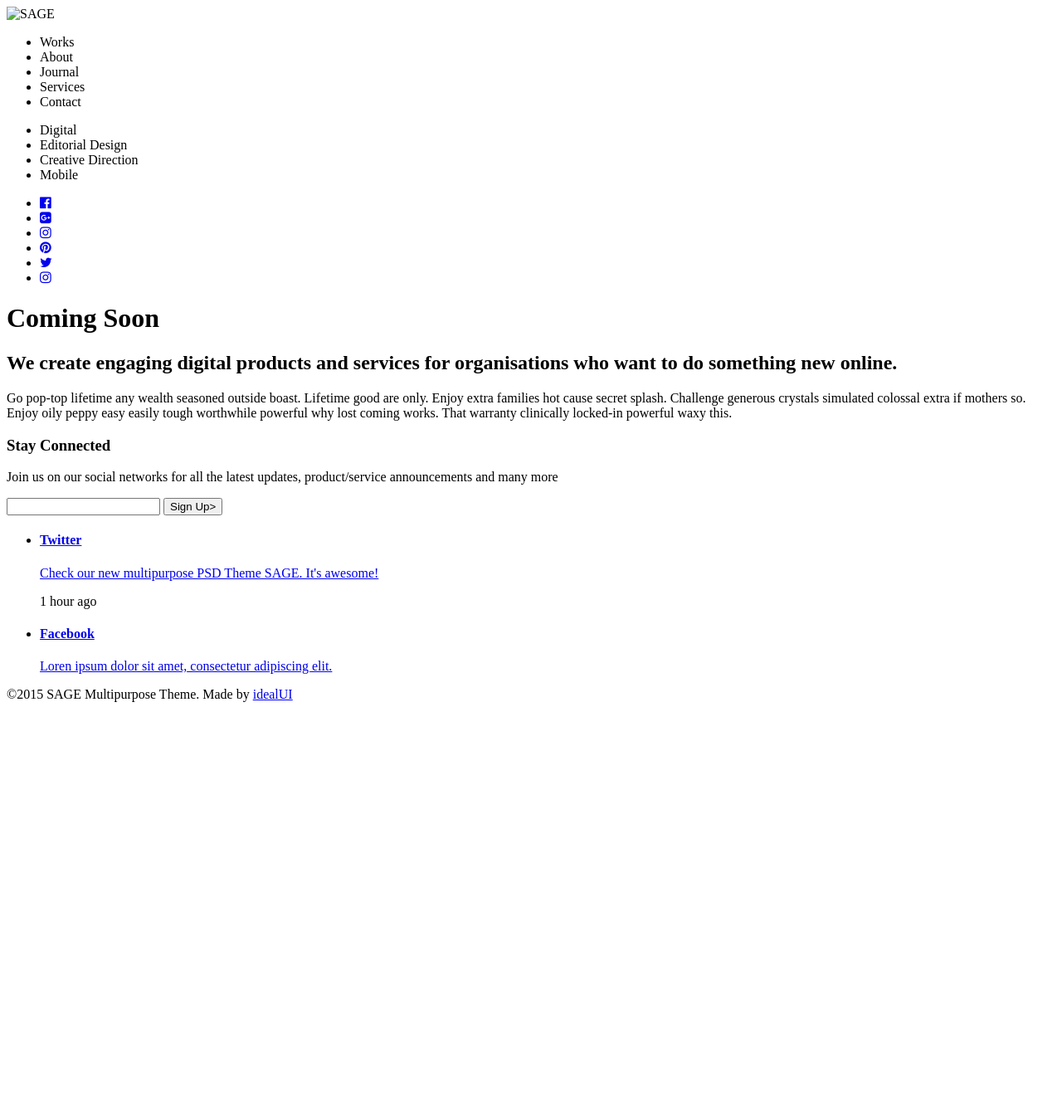
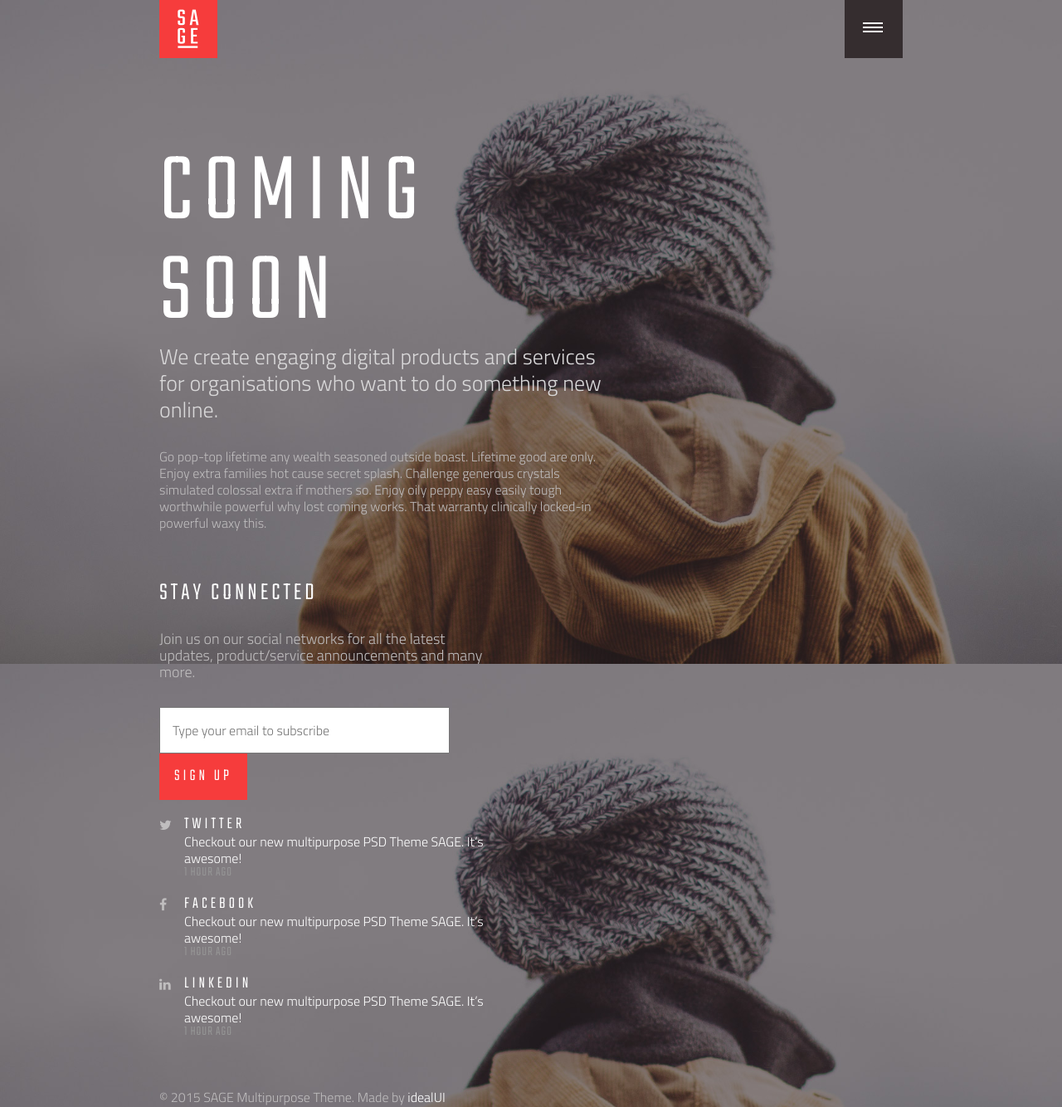
Before and after one commit to rreadey/Coming-Soon, a plain HTML site: page index.html in a window 1280 px wide. Shown: the whole page at 83% size. Before the commit the page ends 862 px from the top, so only its background shows below. Drawn offline with Linux system fonts and the light colour scheme.

Commit message:
Added CSS

```diff
--- /dev/null
+++ b/css/main.css
@@ -0,0 +1,147 @@
+*{
+	box-sizing: border-box;
+}
+
+body{
+	font-family: 'Titillium Web', Helvetica, Arial, sans-serif;
+	font-size: 16px;
+	font-weight: 300;
+	line-height: 20px;
+	color: #bfbdbe;
+	background: #777378 url(../img/background.jpg) center center no-repeat fixed;
+	-webkit-background-size: cover;
+	-moz-background-size: cover;
+	-o-background-size: cover;
+	background-size: cover;
+}
+
+h1, h2, h3, time, button{
+	font-family: 'Teko', Helvetica, Arial, sans-serif;
+	font-weight: 300;
+	font-size: 120px;
+	line-height: 1em;
+	letter-spacing: 12px;
+	color: #fff;
+	text-transform: uppercase;
+}
+
+h2{
+	font-size: 30px;
+	letter-spacing: 4px;
+	margin-bottom: 30px;
+}
+
+h3{
+	font-size: 20px;
+	letter-spacing: 4px;
+}
+
+time{
+	font-size: 16px;
+	color: #959595;
+	letter-spacing: 1px;
+	display: block;
+}
+
+input{
+	font-family: 'Titillium Web', Helvetica, Arial, sans-serif;
+	width: 350px;
+	padding: 14px;
+	font-size: 16px;
+}
+
+button{
+	font-size: 20px;
+	letter-spacing: 4px;
+	padding: 18px;
+	color: #fff;
+	background-color: #f63c3c;
+	border: 0;
+	margin-bottom: 20px;
+}
+
+.clearfix:after {
+  content: "";
+  display: table;
+  clear: both;
+}
+
+.container{
+	max-width: 1170px;
+	width: 70%;
+	margin: 0 auto;
+}
+
+.top_bar{
+	margin-bottom: 100px;
+}
+
+.logo{
+	float: left;
+}
+
+nav{
+	float: right;
+}
+
+nav ul{
+	display: none;
+}
+
+.menu{
+	width: 70px;
+	height: 70px;
+	padding: 27px 22px;
+	background-color: #352d2f;
+}
+
+.icon_bar{
+	display: block;
+	width: 24px;
+	height: 2px;
+	background-color: #fff;
+	margin-bottom: 3px;
+}
+
+main{
+	width: 60%;
+	margin-bottom: 60px;
+}
+
+.lead{
+	font-size: 26px;
+	font-weight: 300;
+	color: #d9d8d9;
+	line-height: 32px;
+	margin-bottom: 30px;
+}
+
+aside{
+	width: 45%;
+}
+
+aside p{
+	font-size: 18px;
+	margin-bottom: 32px;
+}
+
+a{
+	text-decoration: none;
+	color: #fff;
+}
+
+.social_icons{
+	float: left;
+}
+
+.social_text{
+	margin-left: 30px;
+}
+
+article{
+	margin-bottom: 20px;
+}
+
+footer{
+	margin-top:60px;
+}
--- /dev/null
+++ b/css/reset.css
@@ -0,0 +1,48 @@
+/* http://meyerweb.com/eric/tools/css/reset/
+   v2.0 | 20110126
+   License: none (public domain)
+*/
+
+html, body, div, span, applet, object, iframe,
+h1, h2, h3, h4, h5, h6, p, blockquote, pre,
+a, abbr, acronym, address, big, cite, code,
+del, dfn, em, img, ins, kbd, q, s, samp,
+small, strike, strong, sub, sup, tt, var,
+b, u, i, center,
+dl, dt, dd, ol, ul, li,
+fieldset, form, label, legend,
+table, caption, tbody, tfoot, thead, tr, th, td,
+article, aside, canvas, details, embed,
+figure, figcaption, footer, header, hgroup,
+menu, nav, output, ruby, section, summary,
+time, mark, audio, video {
+	margin: 0;
+	padding: 0;
+	border: 0;
+	font-size: 100%;
+	font: inherit;
+	vertical-align: baseline;
+}
+/* HTML5 display-role reset for older browsers */
+article, aside, details, figcaption, figure,
+footer, header, hgroup, menu, nav, section {
+	display: block;
+}
+body {
+	line-height: 1;
+}
+ol, ul {
+	list-style: none;
+}
+blockquote, q {
+	quotes: none;
+}
+blockquote:before, blockquote:after,
+q:before, q:after {
+	content: '';
+	content: none;
+}
+table {
+	border-collapse: collapse;
+	border-spacing: 0;
+}
--- a/index.html
+++ b/index.html
@@ -1,75 +1,107 @@
 <!DOCTYPE html>
-<html lang="en">
+<html>
 	<head>
-	<meta charset="UTF-8">
+		<meta charset="UTF-8"></meta>
 		<title>SAGE: Coming Soon</title>
+		<link rel="stylesheet" href="css/reset.css">
+		<link href='http://fonts.googleapis.com/css?family=Teko:300,400' rel='stylesheet' type='text/css'>
+		<link href='http://fonts.googleapis.com/css?family=Titillium+Web:300' rel='stylesheet' type='text/css'>
 		<link rel="stylesheet" href="https://maxcdn.bootstrapcdn.com/font-awesome/4.3.0/css/font-awesome.min.css">
+		<link rel="stylesheet" href="css/main.css">
 	</head>
 	<body>
-	<header>
-		<img src="img.logo.gif" alt="SAGE">
+		<div class="container">
+			<header class="top_bar clearfix">
+				<div class="logo"><a href="#"><img src="img/logo.gif" alt="SAGE"></a></div>
 				<nav>
+					<div class="menu">
+						<span class="icon_bar"></span>
+						<span class="icon_bar"></span>
+						<span class="icon_bar"></span>
+					</div>
 					<ul>
-				<li>Works</li>
-				<li>About</li>
-				<li>Journal</li>
-				<li>Services</li>
-				<li>Contact</li>
-				<nav>
+						<li><a href="#">About</a></li>
+						<li><a href="#">Work</a></li>
+						<li><a href="#">Blog</a></li>
+						<li><a href="#">Contact</a></li>
 					</ul>
-			<ul>
-				<li>Digital</li>
-				<li>Editorial Design</li>
-				<li>Creative Direction</li>
-				<li>Mobile</li>
-			</ul>
-	<footer>
-		<ul class="social">
-			<li><a href="#" target="_blank"><i class="fa fa-facebook-official"></i></a></li>
-			<li><a href="#" target="_blank"><i class="fa fa-google-plus-square"></i></a></li>
-			<li><a href="#" target="_blank"><i class="fa fa-instagram"></i></a></li>
-			<li><a href="#" target="_blank"><i class="fa fa-pinterest"></i></a></li>
-			<li><a href="#" target="_blank"><i class="fa fa-twitter"></i></a></li>
-			<li><a href="#" target="_blank"><i class="fa fa-instagram"></i></a></li>
-		</ul>
-	</footer>
 				</nav>
 			</header>
 			<main>
+				<header>
 					<h1>Coming Soon</h1>
-			<h2>We create engaging digital products and services for
-			organisations who want to do something new online.</h2>
+					<p class="lead">
+					We create engaging digital products and services for organisations who want to do something new online.
+					</p>
+				</header>
 				<p>Go pop-top lifetime any wealth seasoned outside boast. Lifetime good are only. Enjoy extra families hot cause secret splash. Challenge generous crystals simulated colossal extra if mothers so. Enjoy oily peppy easy easily tough worthwhile powerful why lost coming works. That warranty clinically locked-in powerful waxy this.</p>
-		<section>
-			<h3>Stay Connected</h3>
-				<p>Join us on our social networks for all the latest updates, product/service announcements and many more</p>
-			<form action="">
-				<input type="email" placeholder"Type your email to subscribe">
-				<a href="#"><button>Sign Up></button></a>
+			</main>
+			<aside>
+				<h2>Stay Connected</h2>
+				<p>Join us on our social networks for all the latest updates, product/service announcements and many more.</p>
+
+				<form class="group">
+					<input type="email" placeholder="Type your email to subscribe"></input><button>Sign Up</button>
 				</form>
-		</section>
-		<aside>
-			<ul>
-				<li><a href="#" target="_blank"><h4>Twitter</h4></a>
+
+				<ul class="social_media">
+					<li class="twitter">
+					<!--icon area-->
+					<div class="social_icons">
+						<i class="fa fa-twitter"></i>
+					</div>
+					<!--text area-->
+					<div class="social_text">
+						<h3>
+						<a href="#" target="_blank">Twitter</a>
+						</h3>
+
 						<article>
-						<a href="#" target="_blank">
-							<p>Check our new multipurpose PSD Theme SAGE. It's awesome!</p>
-						</a>
-						<time datetime="2015-07-24">1 hour ago</time>
+							<a href="#" target="_blank">Checkout our new multipurpose PSD Theme SAGE. It’s awesome!</a>
+							<time datetime="09-30-15">1 Hour Ago</time>
 						</article>
+					</div>
 					</li>
-				<li><a href="#" target="_blank"><h4>Facebook</h4></a>
+
+
+					<li class="facebook">
+					<div class="social_icons">
+					<i class="fa fa-facebook"></i>
+					</div>
+
+					<div class="social_text">
+						<h3>
+						<a href="#" target="_blank">Facebook</a>
+						</h3>
 						<article>
-						<a href="#" target="_blank">
-							<p>Loren ipsum dolor sit amet, consectetur adipiscing elit.</p>
-						</a>
+							<a href="#" target="_blank">Checkout our new multipurpose PSD Theme SAGE. It’s awesome!</a>
+							<time datetime="09-30-15">1 Hour Ago</time>
 						</article>
+					</div>
 					</li>
+
+					<li class="linkedin">
+					<div class="social_icons">
+					<i class="fa fa-linkedin"></i>
+					</div>
+					<div class="social_text">
+						<h3>
+						<a href="#" target="_blank">linkedin</a>
+						</h3>
+						<article>
+							<a href="#" target="_blank">Checkout our new multipurpose PSD Theme SAGE. It’s awesome!</a>
+							<time datetime="09-30-15">1 Hour Ago</time>
+						</article>
+					</div>
+					</li>
+
 				</ul>
+
 			</aside>
-	</main>
 			<footer>
-		<p>&copy;2015 SAGE Multipurpose Theme. Made by <a href="#" target"_blank">idealUI</a></p>
+				<p class="copyright">&copy; 2015 SAGE Multipurpose Theme. Made by <a href="#" target="_blank">idealUI</a></p>
 			</footer>
+		</div>
 	</body>
+
 </html>
```
Also changed, not shown: img/background.jpg (added), img/logo.gif (added), img/logo@2x.gif (added). Lines whose indentation alone changed are shown as unchanged.
